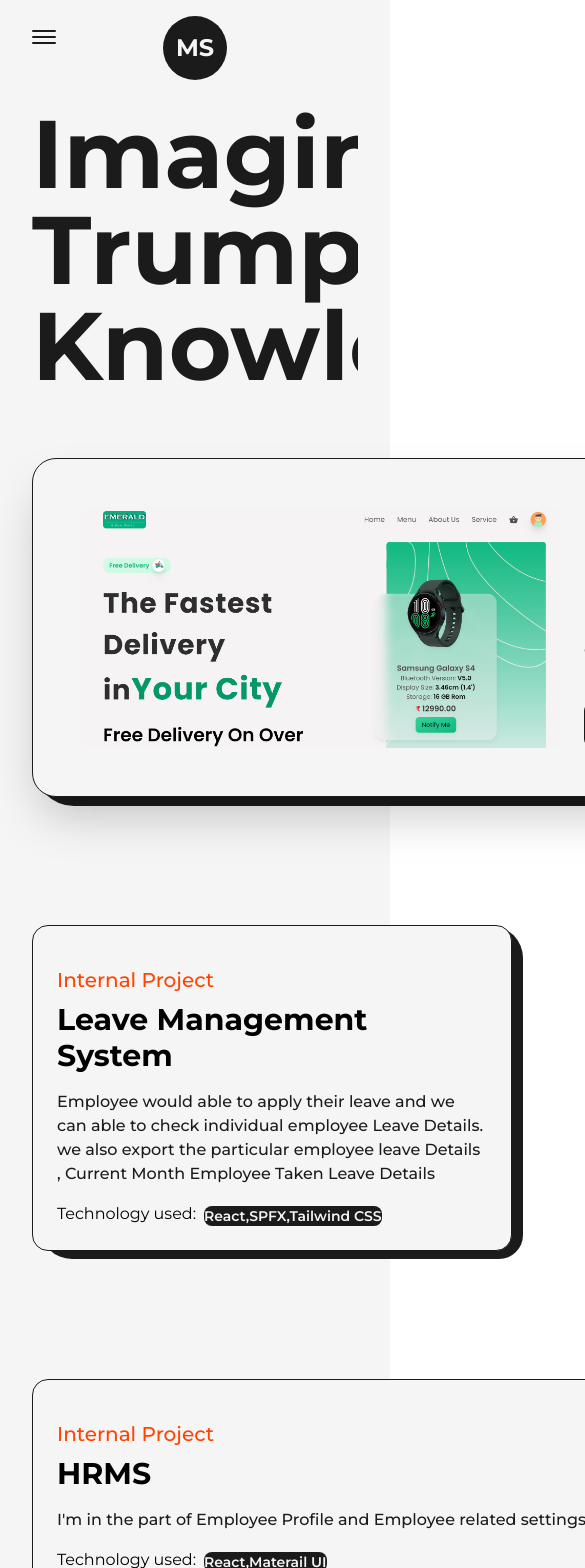
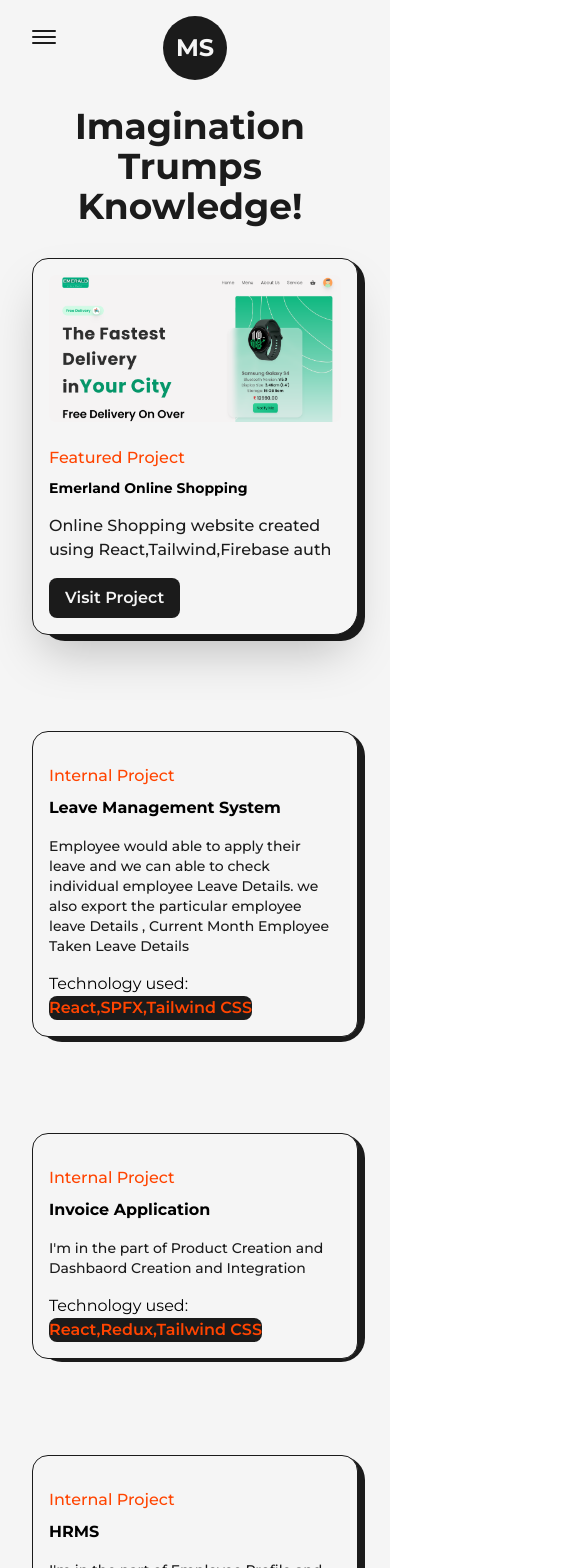
Before and after one commit to manoj-sharvan/Portfolio_NextJS, a Next.js app: page /projects in a window 390 px wide. Shown: the top 1568 px of the page, 585 px wide, since content can reach past the window. Built offline with nearby package versions, Linux system fonts and the light colour scheme.

Commit message:
updated Portfolio

```diff
--- a/src/pages/projects.js
+++ b/src/pages/projects.js
@@ -8,19 +8,20 @@
 import TransitionEffect from "@/Components/TransitionEffect";
 const FeaturedProject = ({ type, title, summary, img, link }) => {
   return (
-    <article className='w-full flex items-center justify-between rounded-3xl border border-solid border-dark bg-light shadow-2xl p-12 relative rounded-br-2xl dark:bg-dark dark:border-light' role='article'>
+    <article className='w-full flex items-center justify-between rounded-3xl border border-solid border-dark bg-light shadow-2xl p-12 relative rounded-br-2xl dark:bg-dark dark:border-light lg:flex-col lg:p-8 xs:rounded-2xl xs:rounded-br-3xl xs:p-4' role='article'>
 
-      <div className='absolute top-0 -right-3  -z-10 w-[101%] h-[103%] rounded-[2.5rem] bg-dark dark:bg-light rounded-br-3xl' />
+      <div className='absolute top-0 -right-3  -z-10 w-[101%] h-[103%]
+       rounded-[2.5rem] bg-dark dark:bg-light rounded-br-3xl xs:-right-2 sm:h-[102%] xs:w-full xs:rounded-[1.5rem]' />
 
       <Link
         href={link}
         target='_blank'
-        className='w-1/2 cursor-pointer overflow-hidden rounded-lg'
+        className='w-1/2 cursor-pointer overflow-hidden rounded-lg lg:w-full '
       >
         <Image src={img} alt={title} className='w-full h-auto ' />
       </Link>
-      <div className='w-1/2 flex flex-col items-start justify-between pl-6'>
-        <span className='text-primary font-medium text-xl dark:text-primaryDark'>
+      <div className='w-1/2 flex flex-col items-start justify-between pl-6 lg:w-full lg:pl-0 lg:pt-6'>
+        <span className='text-primary font-medium text-xl dark:text-primaryDark xs:text-base'>
           {type}
         </span>
         <Link
@@ -28,7 +29,7 @@
           target='_blank'
           className='hover:underline underline-offset-2'
         >
-          <h2 className='my-2 w-full text-left text-4xl font-bold dark:text-light'>
+          <h2 className='my-2 w-full text-left text-4xl font-bold dark:text-light sm:text-sm'>
             {title}
           </h2>
         </Link>
@@ -37,10 +38,11 @@
           <Link
             href={link}
             target={'_blank'}
-            className='flex items-center bg-dark text-light p-2.5  rounded-lg text-sm font-semibold hover hover:scale-105  border-2 border-solid border-transparent duration-150 transition ease-in-out '
+            className='ml-r rounded-lg bg-dark text-light p-2 px-6 text-lg font-semibold dark:bg-light
+            dark:text-dark sm:px-4 sm:text-base'
             role='button'
           >
-            Click Here
+            Visit Project
           </Link>
         </div>
       </div>
@@ -51,9 +53,9 @@
   return (
     <article className='w-full flex flex-col items-center
      justify-center rounded-2xl border border-solid border-dark bg-light p-6 relative
-      dark:bg-dark dark:border-light'  role='article' >
+      dark:bg-dark dark:border-light xs:p-4'  role='article' >
       <div className='absolute top-0 -right-3  -z-10 w-[101%] h-[103%]
-      rounded-[2rem] bg-dark rounded-br-3xl dark:bg-light' />
+      rounded-[2rem] bg-dark rounded-br-3xl dark:bg-light md:-right-2 md:w-[101%] xs:h-[102%] xs:rounded-[1.5rem] ' />
 
       {img && <Link
         href={link}
@@ -63,7 +65,7 @@
         <Image src={img} alt={title} className='w-full h-auto ' />
       </Link>}
       <div className='w-full flex flex-col items-start justify-between mt-4'>
-        <span className='text-primary font-medium text-xl dark:text-primaryDark cursor-default'>
+        <span className='text-primary font-medium text-xl dark:text-primaryDark cursor-default lg:text-lg md:text-base'>
           {type}
         </span>
         {link !== '/' ? (
@@ -72,16 +74,16 @@
             target='_blank'
             className='hover:underline underline-offset-2'
           >
-            <h2 className='my-2 w-full text-left text-3xl font-bold'>
+            <h2 className='my-2 w-full text-left text-3xl font-bold lg:text-2xl '>
               {title}
             </h2>
           </Link>
         ) : (
-          <h2 className='my-2 w-full text-left text-3xl font-bold cursor-default'>
+          <h2 className='my-2 w-full text-left text-3xl font-bold cursor-default md:text-base'>
             {title}
           </h2>
         )}
-        <p className='my-2 font-medium text-dark dark:text-light'>{summary}</p>
+        <p className='my-2 font-medium text-dark dark:text-light sm:text-sm'>{summary}</p>
 
         <div className='mt-2 flex items-center'>
           {link !== '/' && (
@@ -90,16 +92,17 @@
               target={'_blank'}
               className='flex items-center bg-dark text-light
                p-2.5  rounded-lg text-sm font-semibold hover hover:scale-105  border-2 border-solid border-transparent duration-150 transition ease-in-out '
-               role='button'
+              role='button'
             >
               Visit
             </Link>
           )}
         </div>
         {technology &&
-          <div className="flex ">
-            Technology used: <div className='flex items-center bg-dark text-light
-            rounded-lg text-sm font-semibold  mt-1 ml-2  '  role='note'>{technology}</div>
+          <div className="flex sm:flex-col items-center sm:items-start gap-x-2">
+            <div className="text-sm sm:text-base">Technology used: </div><div className='flex items-center
+             bg-dark text-primary dark:text-primaryDark  rounded-lg text-sm font-semibold
+               sm:ml-0 sm:text-base ' role='note'>{technology}</div>
           </div>}
       </div>
     </article>
@@ -117,9 +120,9 @@
         <Layout className='pt-16'>
           <AnimatedText
             text='Imagination Trumps Knowledge!'
-            className='mb-16'
+            className='mb-16 lg:!text-7xl sm:mb-8 sm:!text-6xl xs:!text-4xl'
           />
-          <div className='grid grid-cols-12 gap-24 gap-y-32'>
+          <div className='grid grid-cols-12 gap-24 gap-y-32 xl:gap-x-16 lg:gap-x-8 md:gap-y-24 sm:gap-x-0'>
             <div className='col-span-12'>
               <FeaturedProject
                 title='Emerland Online Shopping'
@@ -133,7 +136,7 @@
                 50vw'
               />
             </div>
-            <div className='col-span-6'>
+            <div className='col-span-6 sm:col-span-12'>
               <Project
                 title='Leave Management System'
                 summary='Employee would able to apply their leave and  we can able to check
@@ -145,7 +148,7 @@
                 technology="React,SPFX,Tailwind CSS"
               />
             </div>
-            <div className='col-span-6'>
+            <div className='col-span-6 sm:col-span-12'>
               <Project
                 title='Invoice Application'
                 summary="I'm in the part of Product Creation and Dashbaord Creation and Integration"
```
Also changed, not shown: 2 other files (tests, documents, lock files or other folders).
